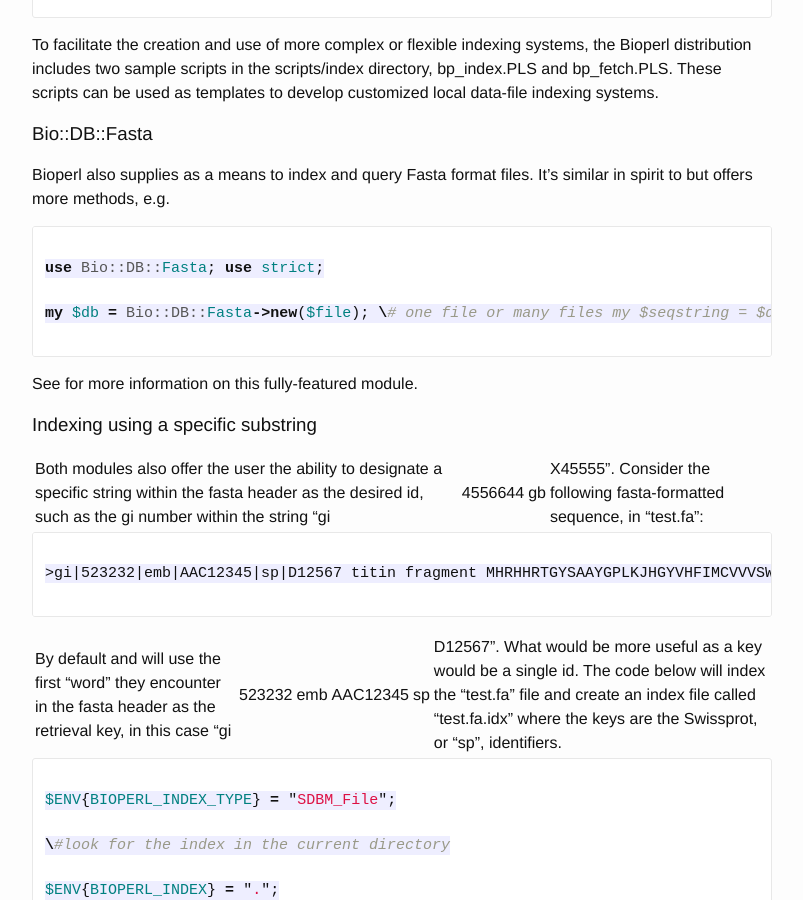
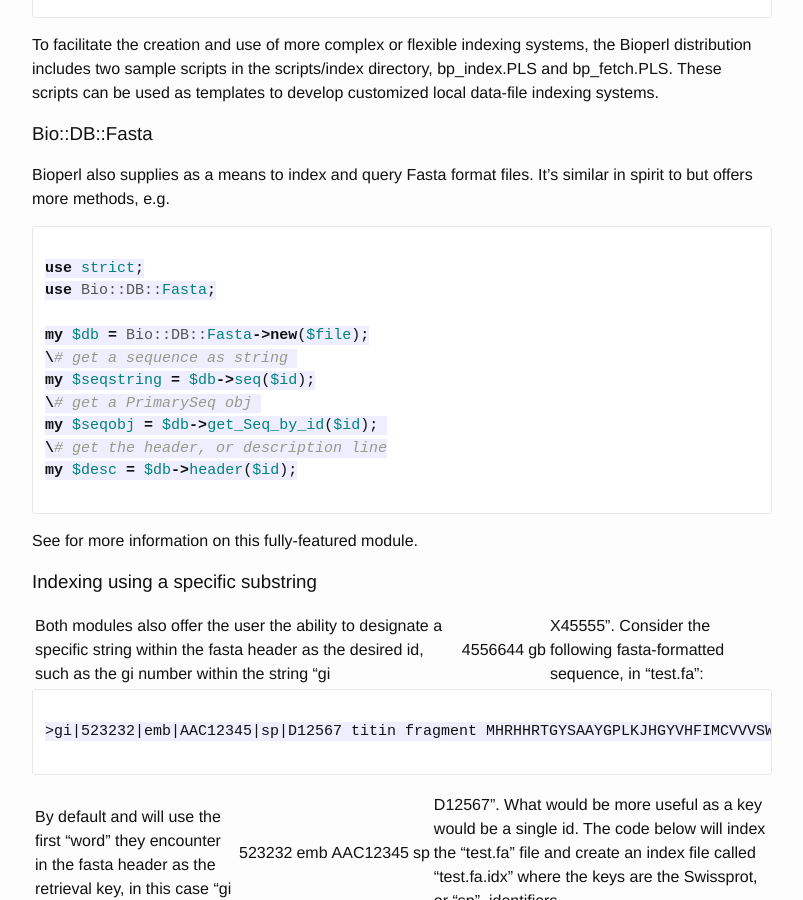
Before and after one commit to bioperl/bioperl.github.io, a Jekyll site: the page built from howtos/Local_Databases.md, in a window 1280 px wide and 900 px high, scrolled down 1371 px. Shown: the whole window, without its empty margins (238-1041 px from the left). Built offline with Jekyll 4.4.1, drawn with Linux system fonts in a browser that asks for light colours; some of the changed text lies outside the part shown.

Commit message:
Fix parts of HOWTO

````diff
--- a/howtos/Local_Databases.md
+++ b/howtos/Local_Databases.md
@@ -69,9 +69,16 @@ Bioperl also supplies as a means to index and query Fasta format files. It's sim
 
 ```perl
 
-use Bio::DB::Fasta; use strict;
+use strict;
+use Bio::DB::Fasta;
 
-my $db = Bio::DB::Fasta->new($file); \# one file or many files my $seqstring = $db->seq($id); \# get a sequence as string my $seqobj = $db->get_Seq_by_id($id); \# get a PrimarySeq obj my $desc = $db->header($id); \# get the header, or description line
+my $db = Bio::DB::Fasta->new($file);
+\# get a sequence as string
+my $seqstring = $db->seq($id);
+\# get a PrimarySeq obj
+my $seqobj = $db->get_Seq_by_id($id);
+\# get the header, or description line
+my $desc = $db->header($id);
 
 ```
 
@@ -99,19 +106,15 @@ $ENV{BIOPERL_INDEX} = ".";
 
 my $file_name = "test.fa";
 my $inx = Bio::Index::Fasta->new( -filename => $file_name . ".idx",
-
 write_flag => 1 );
 
 \# pass a reference to the critical function to the Bio::Index object
-
 $inx->id_parser(&get_id);
 
 \# make the index
-
 $inx->make_index($file_name);
 
 \# here is where the retrieval key is specified
-
 sub get_id {
 my $header = shift;
 $header =~ /^>.*sp|([A-Z]d{5}b)/;
````
Also changed, not shown: other parts of howtos/Local_Databases.md (+2 -2 lines).
